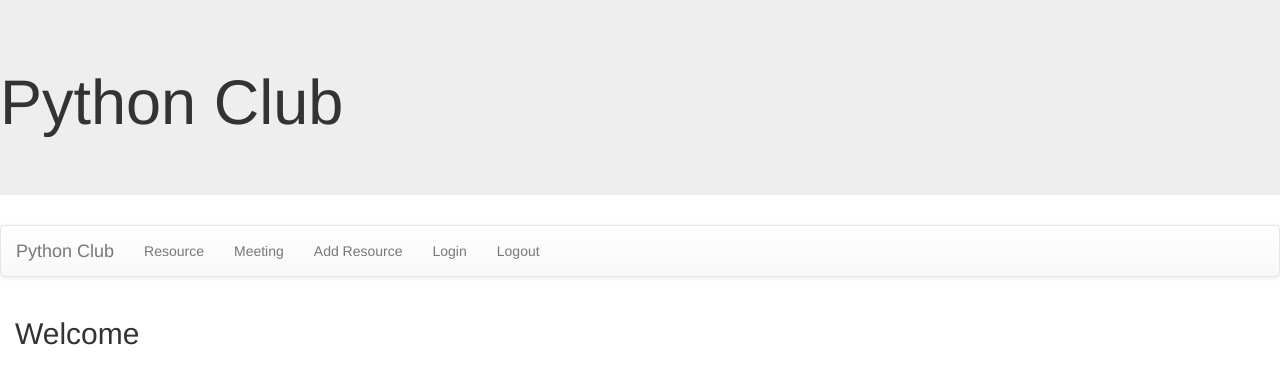
After one commit to virgofreedom/itc-172, a Django app: page /club/loginmessage/ in a window 1280 px wide. The commit adds this page. Shown: the top 384 px of the page. Run offline with Django 3.2, Linux system fonts and the light colour scheme; some libraries are stand-ins or nearby versions.

Commit message:
Login and Logout

```diff
--- a/pythonclub/club/templates/base.html
+++ b/pythonclub/club/templates/base.html
@@ -19,6 +19,8 @@
   <li><a href="{% url 'resourcelist' %}">Resource</a></li>
   <li><a href="{% url 'meetinglist' %}">Meeting</a></li>
   <li><a href="{% url 'newresource' %}">Add Resource</a></li>
+  <li><a href="{% url 'login' %}">Login</a></li>
+  <li><a href="{% url 'logout' %}">Logout</a></li>
 </ul>
 </div>
 </nav>
--- /dev/null
+++ b/pythonclub/club/templates/club/loginmessage.html
@@ -0,0 +1,6 @@
+{% extends 'base.html'%}
+{% block content %}
+
+<h2>Welcome</h2>
+
+{% endblock %}
--- /dev/null
+++ b/pythonclub/club/templates/club/logoutmessage.html
@@ -0,0 +1,6 @@
+{% extends 'base.html'%}
+{% block content %}
+
+<h2>Goodbye See Again</h2>
+
+{% endblock %}
--- a/pythonclub/club/urls.py
+++ b/pythonclub/club/urls.py
@@ -6,4 +6,6 @@ urlpatterns=[
     path('meetinglist/', views.meetinglist, name='meetinglist'),
     path('meetingdetail/<int:id>', views.meetingdetail, name='meetingdetail'),
     path('newresource/', views.newResource, name='newresource'),
+    path('loginmessage/', views.loginmessage, name='loginmessage'),
+    path('logoutmessage/', views.logoutmessage, name='logoutmessage'),
 ]
--- a/pythonclub/club/views.py
+++ b/pythonclub/club/views.py
@@ -1,6 +1,8 @@
 from django.shortcuts import render, get_object_or_404
 from .models import Resource, Meeting, MeetingMinute, Event
 from .forms import ResourceForm
+from django.contrib.auth.decorators import login_required
+
 # Create your views here.
 def index(request):
     return render(request,'club/index.html')
@@ -18,7 +20,8 @@ def meetingdetail (request, id):
     context={'detail':detail}
     return render (request,'club/detail.html',context=context)
 
-    #form view
+#form view
+@login_required
 def newResource(request):
     form = ResourceForm()
     if request.method == 'POST':
@@ -30,3 +33,9 @@ def newResource(request):
     else:
         form = ResourceForm()
     return render(request, 'club/newresource.html',{'form': form})
+
+def loginmessage(request):
+    return render(request, 'club/loginmessage.html')
+
+def logoutmessage(request):
+    return render(request, 'club/logoutmessage.html')
--- a/pythonclub/pythonclub/settings.py
+++ b/pythonclub/pythonclub/settings.py
@@ -123,3 +123,5 @@ USE_TZ = True
 # https://docs.djangoproject.com/en/2.1/howto/static-files/
 
 STATIC_URL = '/static/'
+LOGIN_REDIRECT_URL = 'loginmessage'
+LOGOUT_REDIRECT_URL= 'logoutmessage'
--- a/pythonclub/pythonclub/urls.py
+++ b/pythonclub/pythonclub/urls.py
@@ -19,4 +19,5 @@ from django.urls import path, include
 urlpatterns = [
     path('admin/', admin.site.urls),
     path('club/', include('club.urls')),
+    path('accounts/', include('django.contrib.auth.urls')),
 ]
--- a/techreview2/techapp/templates/base.html
+++ b/techreview2/techapp/templates/base.html
@@ -19,6 +19,8 @@
   <li><a href="{% url 'techtypes' %}">Types</a></li>
   <li><a href="{% url 'getproducts' %}">Products</a></li>
   <li><a href="{% url 'newproduct' %}">Add Products</a></li>
+  <li><a href="{% url 'login' %}">Login</a></li>
+  <li><a href="{% url 'logout' %}">Logout</a></li>
 </ul>
 </div>
 </nav>
--- /dev/null
+++ b/techreview2/techapp/templates/techapp/loginmessage.html
@@ -0,0 +1,6 @@
+{% extends 'base.html'%}
+{% block content %}
+
+<h2>Welcome</h2>
+
+{% endblock %}
--- /dev/null
+++ b/techreview2/techapp/templates/techapp/logoutmessage.html
@@ -0,0 +1,6 @@
+{% extends 'base.html'%}
+{% block content %}
+
+<h2>Goodbye See Again</h2>
+
+{% endblock %}
--- a/techreview2/techapp/urls.py
+++ b/techreview2/techapp/urls.py
@@ -6,4 +6,6 @@ urlpatterns=[
     path('getproducts/', views.getproducts, name='getproducts'),
     path('details/<int:id>', views.productdetail, name='details'),
     path('newproduct/', views.newProduct, name='newproduct'),
+    path('loginmessage/', views.loginmessage, name='loginmessage'),
+    path('logoutmessage/', views.logoutmessage, name='logoutmessage'),
 ]
--- a/techreview2/techreview2/settings.py
+++ b/techreview2/techreview2/settings.py
@@ -123,3 +123,5 @@ USE_TZ = True
 # https://docs.djangoproject.com/en/2.1/howto/static-files/
 
 STATIC_URL = '/static/'
+LOGIN_REDIRECT_URL = 'loginmessage'
+LOGOUT_REDIRECT_URL= 'logoutmessage'
--- a/techreview2/techreview2/urls.py
+++ b/techreview2/techreview2/urls.py
@@ -19,4 +19,5 @@ from django.urls import path, include
 urlpatterns = [
     path('admin/', admin.site.urls),
     path('techapp/', include('techapp.urls')),
+    path('accounts/', include('django.contrib.auth.urls')),
 ]
```
Also changed, not shown: pythonclub/club/templates/registration/login.html (added, +11 -0 lines), techreview2/techapp/templates/registration/login.html (added, +11 -0 lines), techreview2/techapp/views.py (+9 -0 lines).
